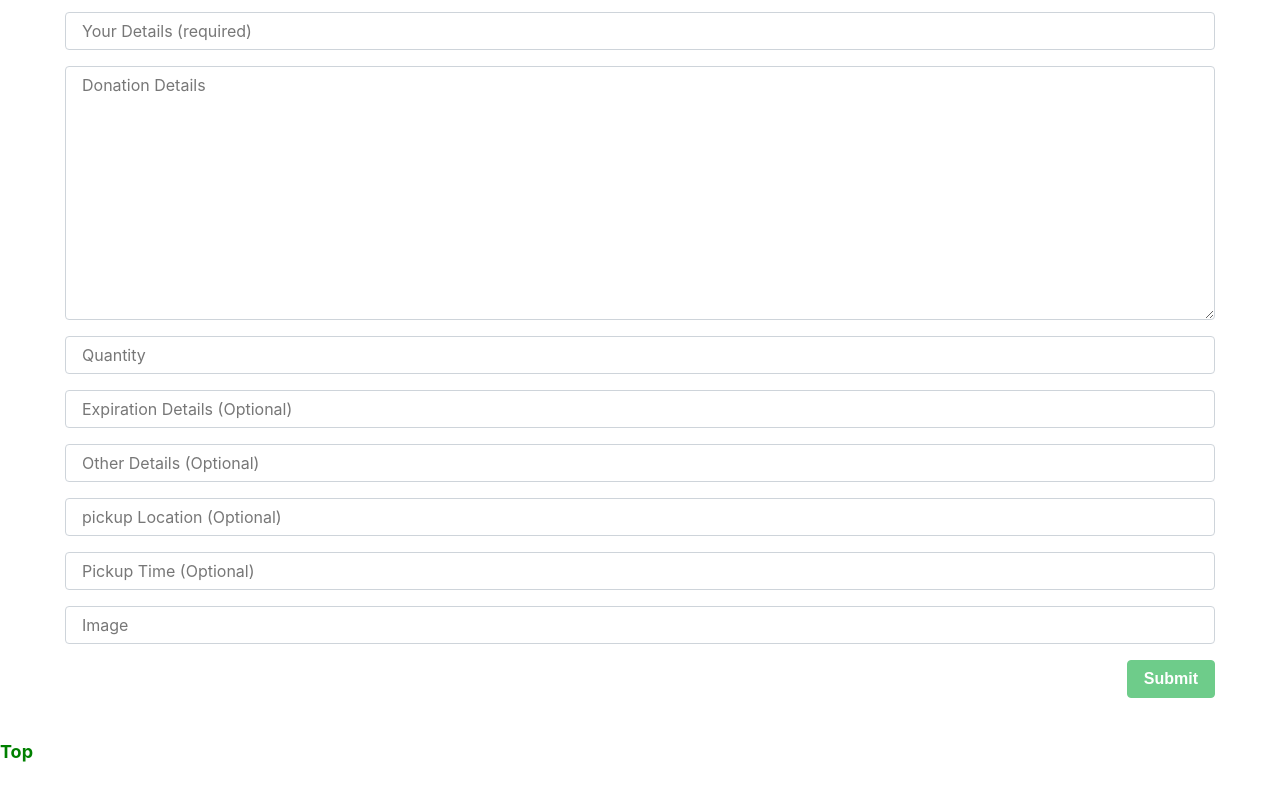
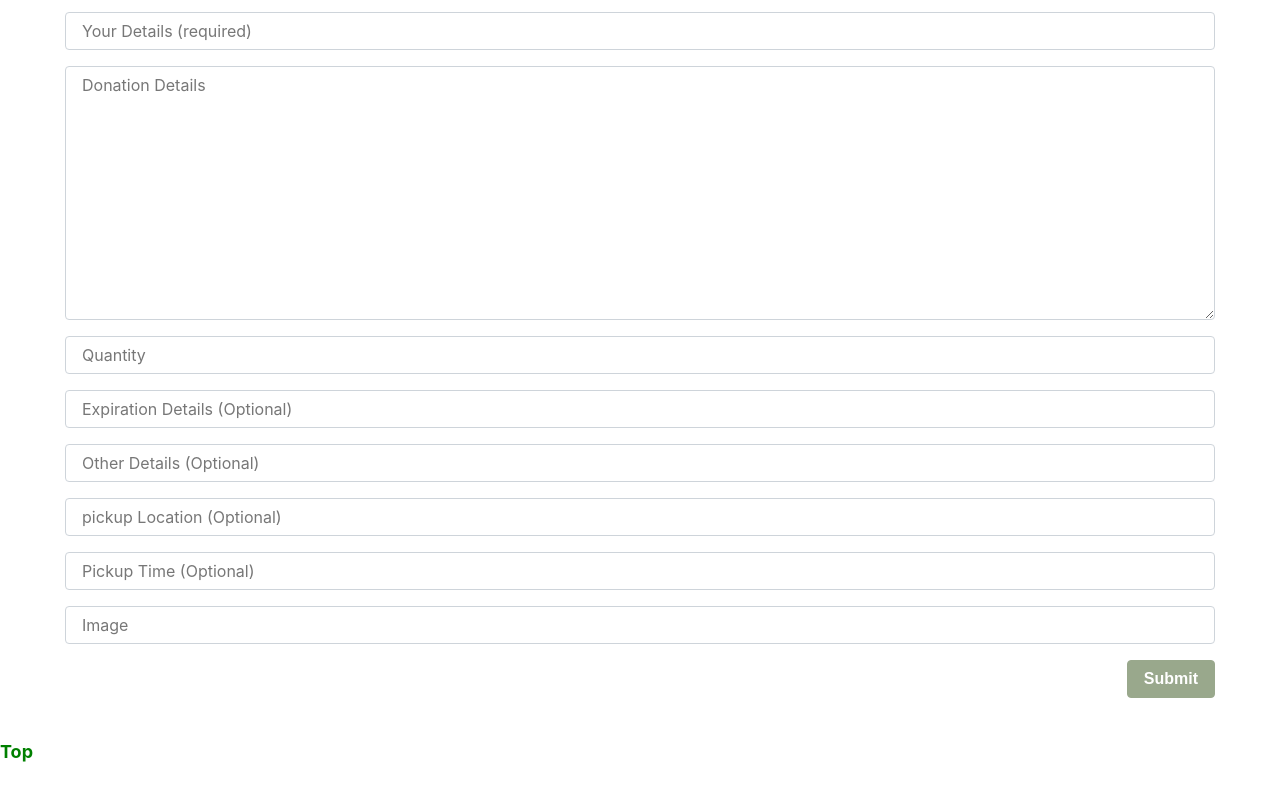
Before and after one commit to taraDM23/Sharing-is-Caring, a React (Create React App) app in the folder client/: page / in a window 1280 px wide. Shown: the part 474-1274 px from the top of the page. Built offline with nearby package versions, Linux system fonts and the light colour scheme; no server answers; a web font is replaced by a local one.

Commit message:
added style tags

```diff
--- a/client/src/components/Form/index.js
+++ b/client/src/components/Form/index.js
@@ -2,8 +2,8 @@ import React from "react";
 
 export function Input(props) {
   return (
-    <div className="form-group">
-      <input className="form-control" {...props} />
+    <div className="form-group" >
+      <input className="form-control" style={{}} {...props } />
     </div>
   );
 }
@@ -11,18 +11,10 @@ export function Input(props) {
 export function TextArea(props) {
   return (
     <div className="form-group">
-      <textarea className="form-control" rows="10" {...props} />
+      <textarea className="form-control" rows="10" style={{ }} {...props} />
     </div>
   );
 }
-
-/* export function Checkbox(props) {
-  return (
-    <div className="form-group">
-      <input type="checkbox" className="form-control" {...props}></input>
-    </div>
-  );
-} */
 
 export function Image(props) {
   return (
@@ -34,7 +26,7 @@ export function Image(props) {
 
 export function FormBtn(props) {
   return (
-    <button {...props} style={{ float: "right", marginBottom: 10 }} className="btn btn-success">
+    <button {...props} style={{ float: "right", marginBottom: 10, backgroundColor: "#647a4f" , borderColor: "#647a4f" }} className="btn btn-success">
       {props.children}
     </button>
   );
```
